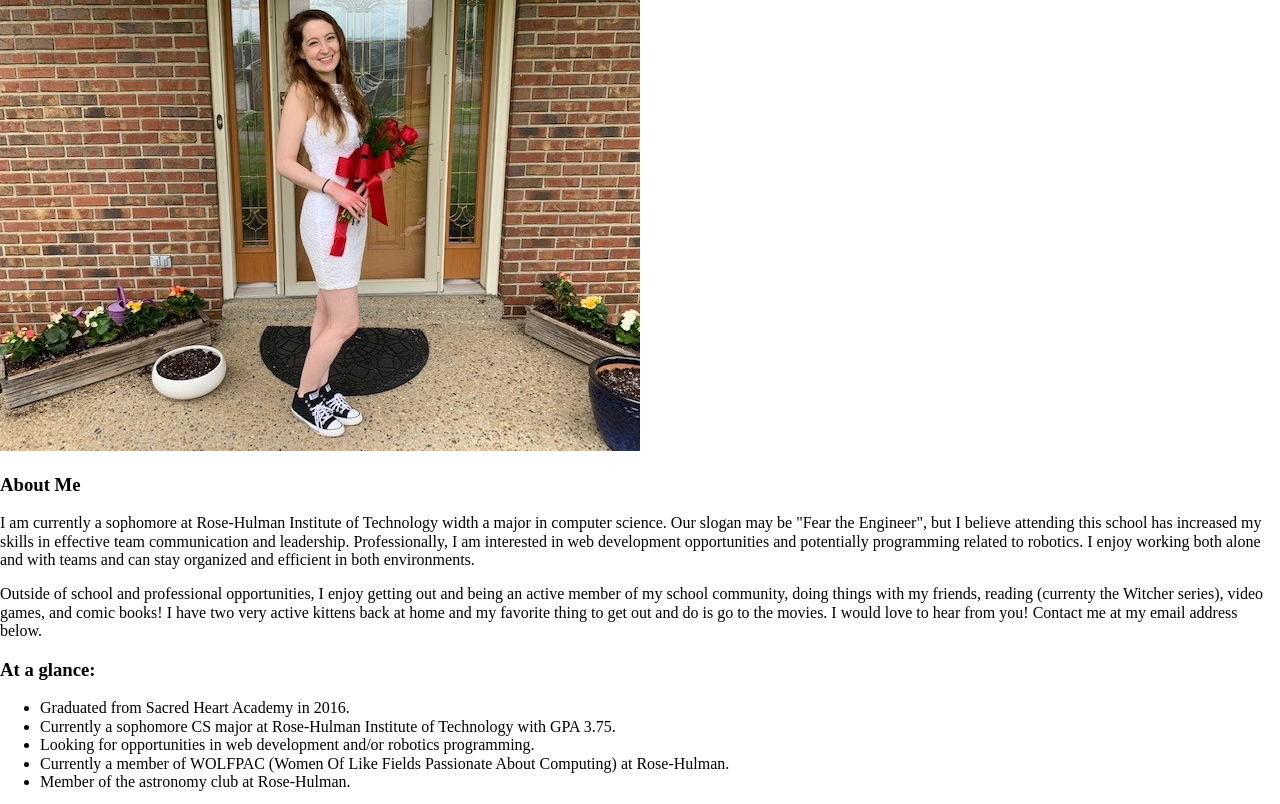
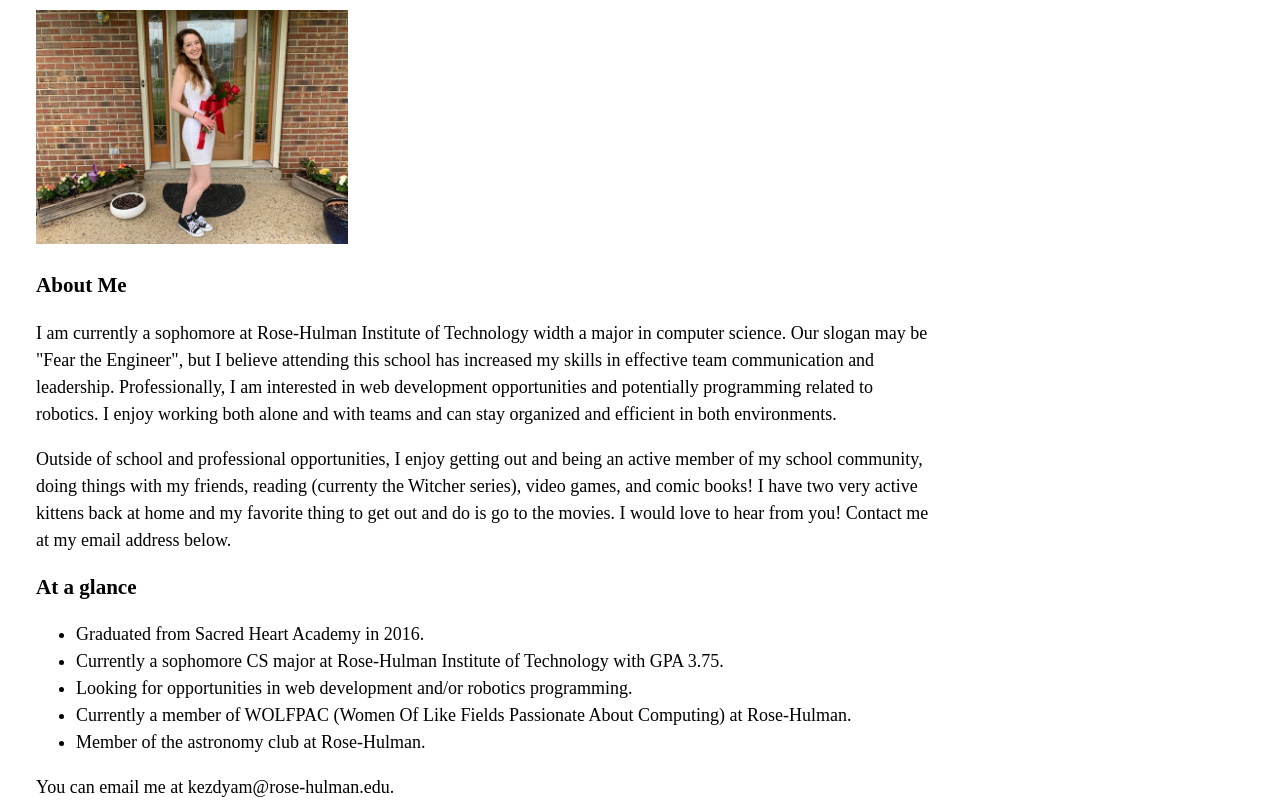
Before and after one commit to kezdyam/kezdyam.github.io, a plain HTML site: page index.html in a window 1280 px wide. Shown: the part 180-984 px from the top of the page. Drawn offline with Linux system fonts and the light colour scheme.

Commit message:
added some more CSS

```diff
--- a/index.html
+++ b/index.html
@@ -36,7 +36,7 @@
             at home and my favorite thing to get out and do is go to the movies.
             I would love to hear from you! Contact me at my email address below.
         </p>
-        <h3>At a glance:</h3>
+        <h3>At a glance</h3>
         <ul>
             <li>Graduated from Sacred Heart Academy in 2016.</li>
             <li>Currently a sophomore CS major at Rose-Hulman Institute of Technology with GPA 3.75.</li>
--- a/styles/main.css
+++ b/styles/main.css
@@ -5,3 +5,25 @@
 .centered {
     text-align: center;
 }
+
+body {
+    padding-left: 2em;
+    font-size: 18px;
+    line-height: 1.5em;
+}
+
+h1, h2, h3 {
+    line-height: 1.2em;
+}
+
+body#portfolio img {
+    height: 20em;
+}
+
+body#about img {
+    height: 13em;
+}
+
+p {
+    max-width: 50em;
+}
```
Also changed, not shown: resume.html (+2 -2 lines).
